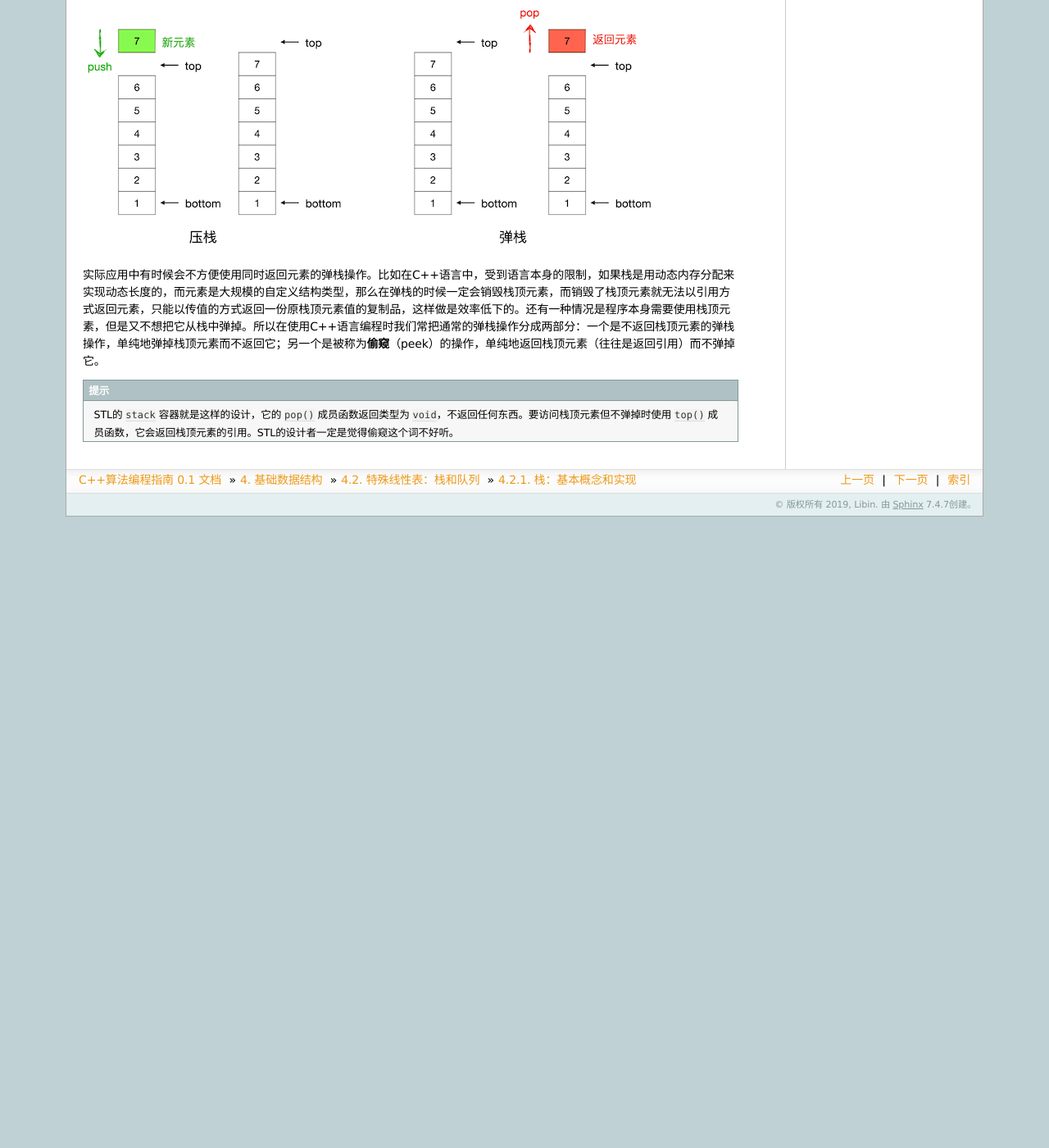
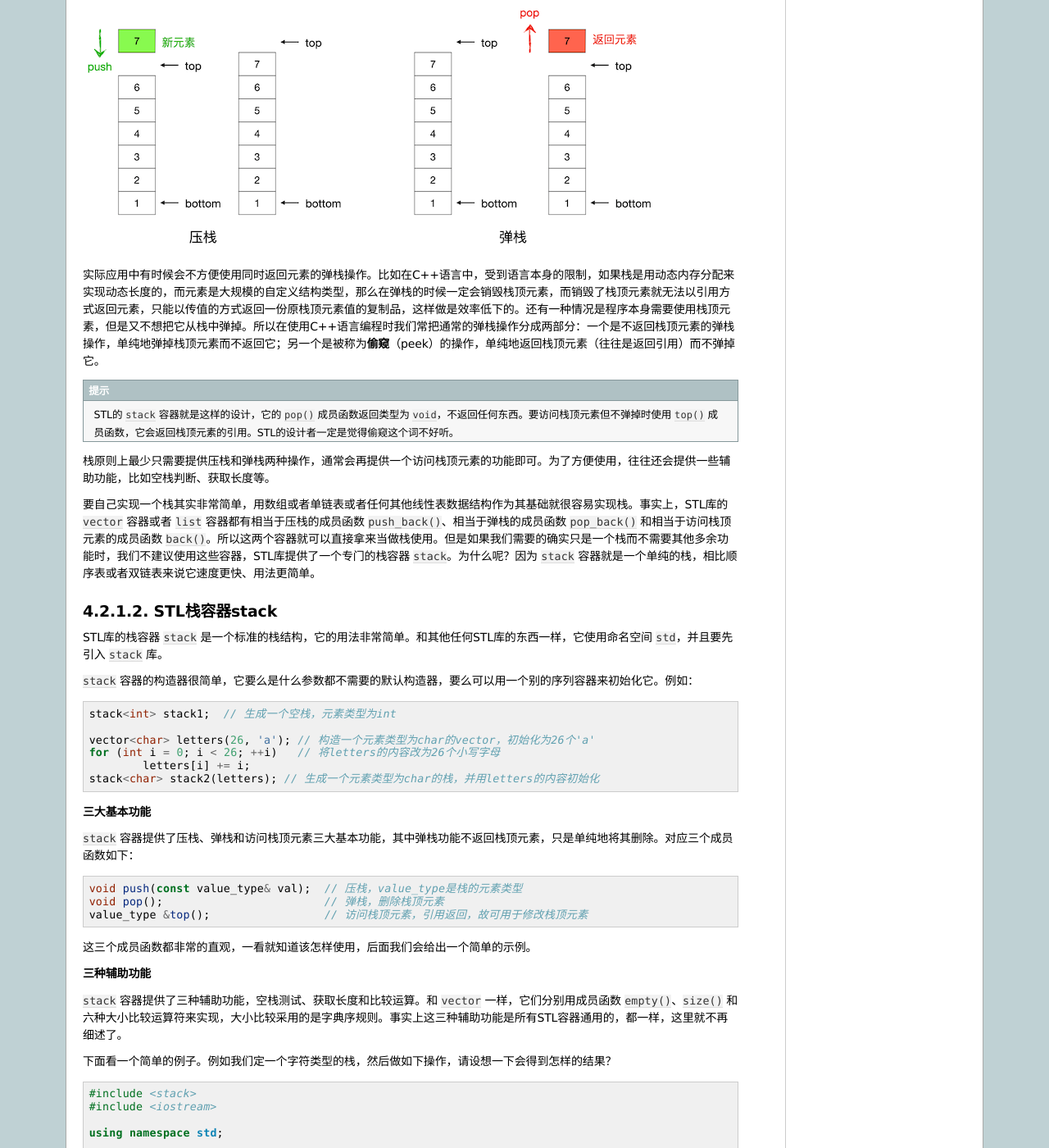
Before and after one commit to majorli/algo_guide, a Sphinx documentation site: the page built from source/ch03/sec02/321_stack_1.rst, in a window 1280 px wide and 1400 px high, scrolled down 874 px. Shown: the whole window at 82% size. Built offline with Sphinx 7.4.7, drawn with Linux system fonts in a browser that asks for light colours; before the commit the page ends 1504 px from its top, so only the background shows below that; some of the changed text lies outside the part shown.

Commit message:
20200605_2320draft_321_ok

```diff
--- a/source/ch03/sec02/321_stack_1.rst
+++ b/source/ch03/sec02/321_stack_1.rst
@@ -32,3 +32,70 @@
 .. hint::
 
    STL的 ``stack`` 容器就是这样的设计，它的 ``pop()`` 成员函数返回类型为 ``void``\ ，不返回任何东西。要访问栈顶元素但不弹掉时使用 ``top()`` 成员函数，它会返回栈顶元素的引用。STL的设计者一定是觉得偷窥这个词不好听。
+
+
+栈原则上最少只需要提供压栈和弹栈两种操作，通常会再提供一个访问栈顶元素的功能即可。为了方便使用，往往还会提供一些辅助功能，比如空栈判断、获取长度等。
+
+要自己实现一个栈其实非常简单，用数组或者单链表或者任何其他线性表数据结构作为其基础就很容易实现栈。事实上，STL库的 ``vector`` 容器或者 ``list`` 容器都有相当于压栈的成员函数 ``push_back()``\ 、相当于弹栈的成员函数 ``pop_back()`` 和相当于访问栈顶元素的成员函数 ``back()``\ 。所以这两个容器就可以直接拿来当做栈使用。但是如果我们需要的确实只是一个栈而不需要其他多余功能时，我们不建议使用这些容器，STL库提供了一个专门的栈容器 ``stack``\ 。为什么呢？因为 ``stack`` 容器就是一个单纯的栈，相比顺序表或者双链表来说它速度更快、用法更简单。
+
+STL栈容器stack
+^^^^^^^^^^^^^^
+
+STL库的栈容器 ``stack`` 是一个标准的栈结构，它的用法非常简单。和其他任何STL库的东西一样，它使用命名空间 ``std``\ ，并且要先引入 ``stack`` 库。
+
+``stack`` 容器的构造器很简单，它要么是什么参数都不需要的默认构造器，要么可以用一个别的序列容器来初始化它。例如：
+
+.. code-block:: c++
+
+   stack<int> stack1;  // 生成一个空栈，元素类型为int
+
+   vector<char> letters(26, 'a'); // 构造一个元素类型为char的vector，初始化为26个'a'
+   for (int i = 0; i < 26; ++i)   // 将letters的内容改为26个小写字母
+           letters[i] += i;
+   stack<char> stack2(letters); // 生成一个元素类型为char的栈，并用letters的内容初始化
+
+**三大基本功能**
+
+``stack`` 容器提供了压栈、弹栈和访问栈顶元素三大基本功能，其中弹栈功能不返回栈顶元素，只是单纯地将其删除。对应三个成员函数如下：
+
+.. code-block:: c++
+
+   void push(const value_type& val);  // 压栈，value_type是栈的元素类型
+   void pop();                        // 弹栈，删除栈顶元素
+   value_type &top();                 // 访问栈顶元素，引用返回，故可用于修改栈顶元素
+
+这三个成员函数都非常的直观，一看就知道该怎样使用，后面我们会给出一个简单的示例。
+
+**三种辅助功能**
+
+``stack`` 容器提供了三种辅助功能，空栈测试、获取长度和比较运算。和 ``vector`` 一样，它们分别用成员函数 ``empty()``\ 、\ ``size()`` 和六种大小比较运算符来实现，大小比较采用的是字典序规则。事实上这三种辅助功能是所有STL容器通用的，都一样，这里就不再细述了。
+
+下面看一个简单的例子。例如我们定一个字符类型的栈，然后做如下操作，请设想一下会得到怎样的结果？
+
+.. code-block:: c++
+
+   #include <stack>
+   #include <iostream>
+
+   using namespace std;
+
+   int main()
+   {
+           stack<char> s1;
+           for (char c = 'A'; c <= 'F'; ++c) s1.push(c);
+           while (!s1.empty()) {
+                   cout << s1.top() << " ";
+                   s1.pop();
+           }
+           cout << endl;
+
+           return 0;
+   }
+
+请不运行上面的程序，直接写出运行结果。
+
+要注意的是：\ ``stack`` 容器一共就实现了这么几个功能，再没有别的功能了。非常的简洁，运行速度非常快，是一个纯粹的栈。如果在你的程序里，确实只需要这样一个纯粹的栈，请不要用其他容器，就用它。
+
+.. warning::
+
+   ``stack`` 容器除了 ``top()`` 成员函数，没有任何其他方法可以访问到任何元素！没有方括号加下标值！没有迭代器！
```
